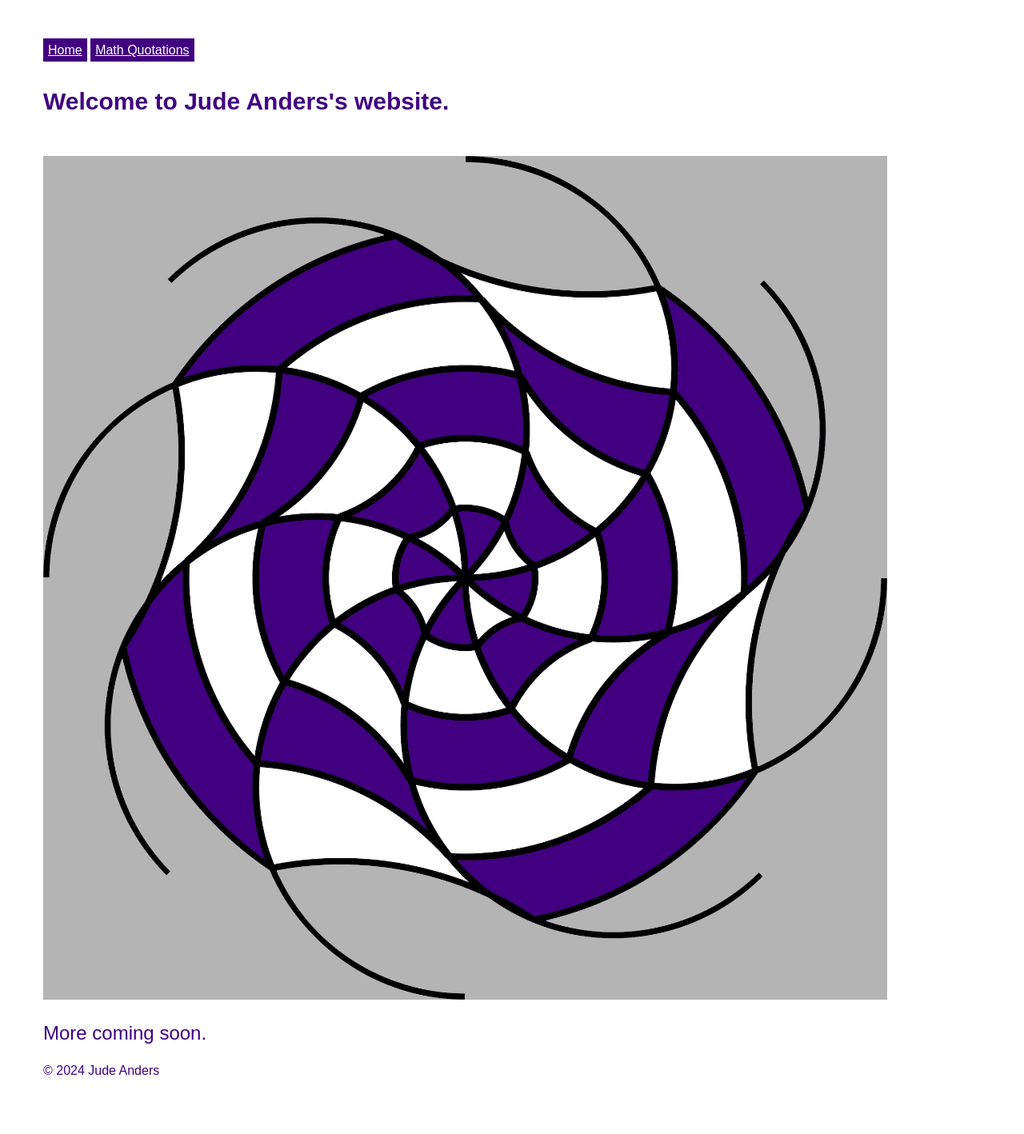
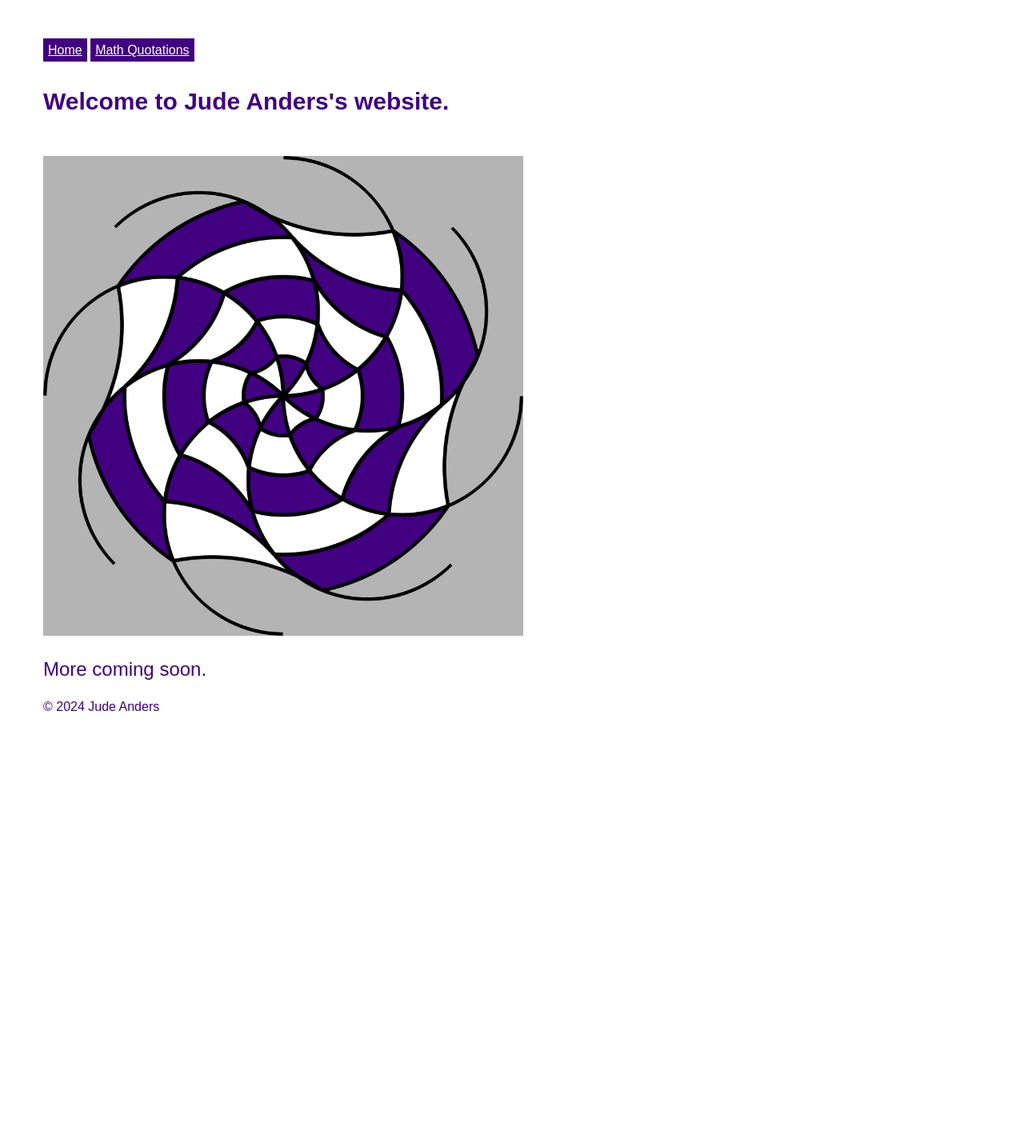
Before and after one commit to 1anderj/judeanders-website, a Jekyll site: the page built from index.html, in a window 1280 px wide. Shown: the whole page at 80% size. Built offline with Jekyll 4.4.1, drawn with Linux system fonts in a browser that asks for light colours; some web fonts are replaced; after the commit the page ends 963 px from its top, so only the background shows below that.

Commit message:
change height

```diff
--- a/index.html
+++ b/index.html
@@ -3,5 +3,5 @@ layout: default
 title: Home
 ---
 <h1>Welcome to Jude Anders's website.</h1>
-<img src="/assets/images/webspiral.png" alt="Cool geometric, purple-and-white, spirally thing" width="90%">
+<img src="/assets/images/webspiral.png" alt="Cool geometric, purple-and-white, spirally thing" height="600vh">
 <p class="normal-text">More coming soon.</p>
```
